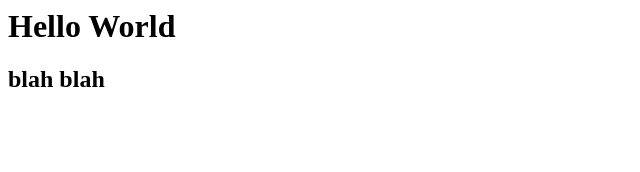
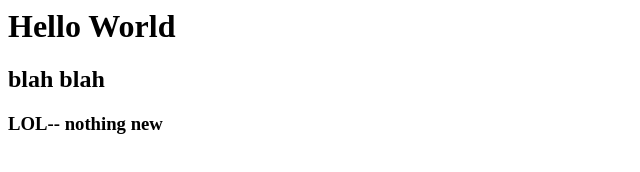
Before and after one commit to rwt-shipra/demo_class, a plain HTML site: page index.html in a window 1280 px wide. Shown: the whole page, without its empty margins (0-640 px from the left). Drawn offline with Linux system fonts and the light colour scheme.

Commit message:
Added LOL

```diff
--- a/index.html
+++ b/index.html
@@ -3,5 +3,6 @@
 <body>
 <h1> Hello World</h1>
 <h2> blah blah</h2>
+<h3> LOL-- nothing new</h3>
 </body>
 </html>
```
